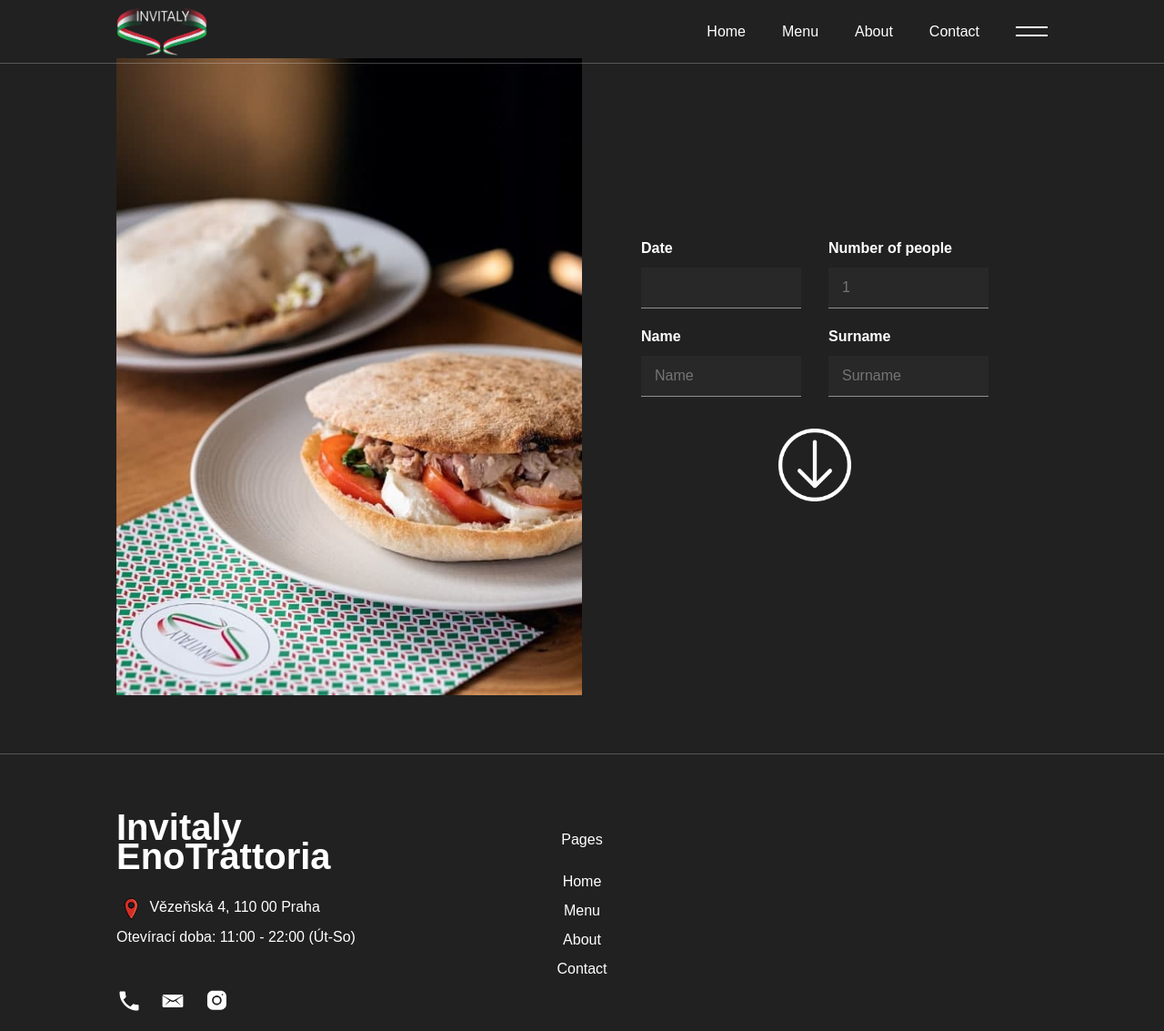
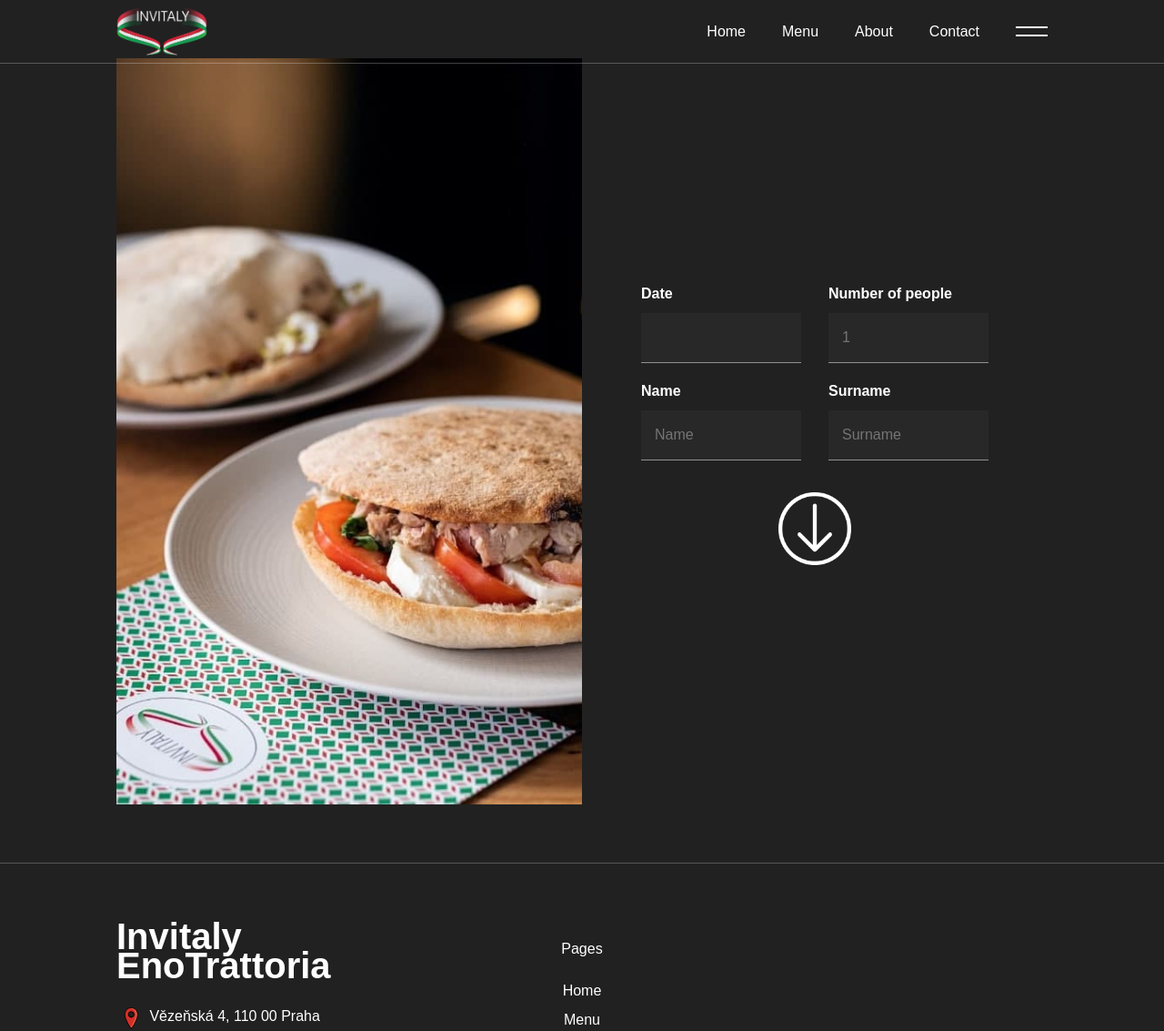
Before and after one commit to notitguy/inv-pizza, a PHP site: page /order.php in a window 1280 px wide. Shown: the top 1133 px of the page at 91% size. Before the commit the page ends 1111 px from the top, so only its background shows below. Run offline with PHP 8.4, Linux system fonts and the light colour scheme; some libraries are stand-ins or nearby versions.

Commit message:
Update order.php

```diff
--- a/order.php
+++ b/order.php
@@ -83,7 +83,7 @@
                   <label>Email</label>
                   <input type="email" placeholder="Email" required />
                 </div>
-                <div class="col-md-12">
+                <div class="col-md-12 ">
                   <label>Occasion</label>
                   <select class="w-90">
                     <option value="">-- Your occasion (optional) --</option>
@@ -136,6 +136,7 @@
         padding: 50px;
       }
 
+
       .rigt_img {
         width: 100%;
         min-height: 100%;
@@ -148,13 +149,13 @@
       input {
         box-sizing: border-box;
         width: 100%;
-        height: 45px;
+        height: 55px;
       }
 
       select {
         box-sizing: border-box;
         width: 100%;
-        height: 45px;
+
       }
 
       textarea {
@@ -167,7 +168,7 @@
       }
 
       .main_row {
-        height: 700px;
+        height: 820px;
         overflow: hidden;
       }
 
```
